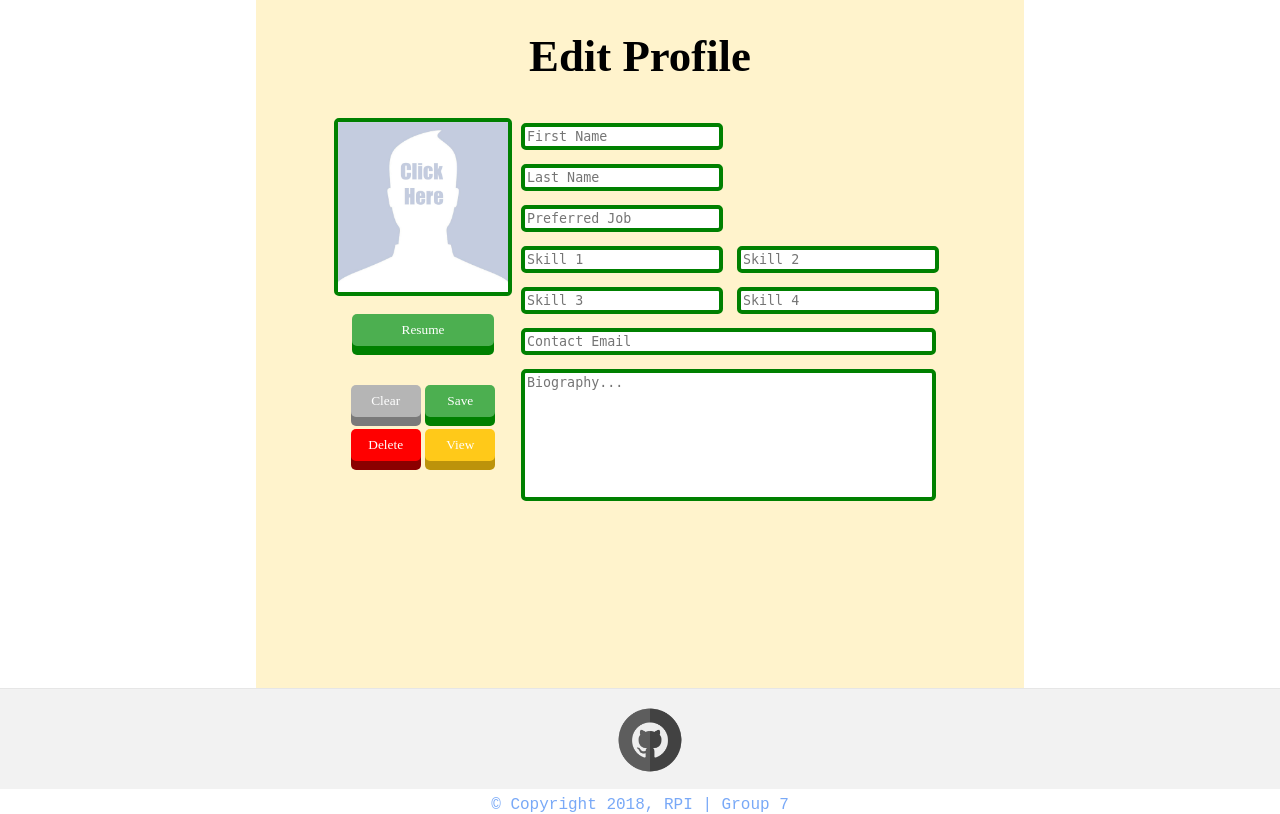
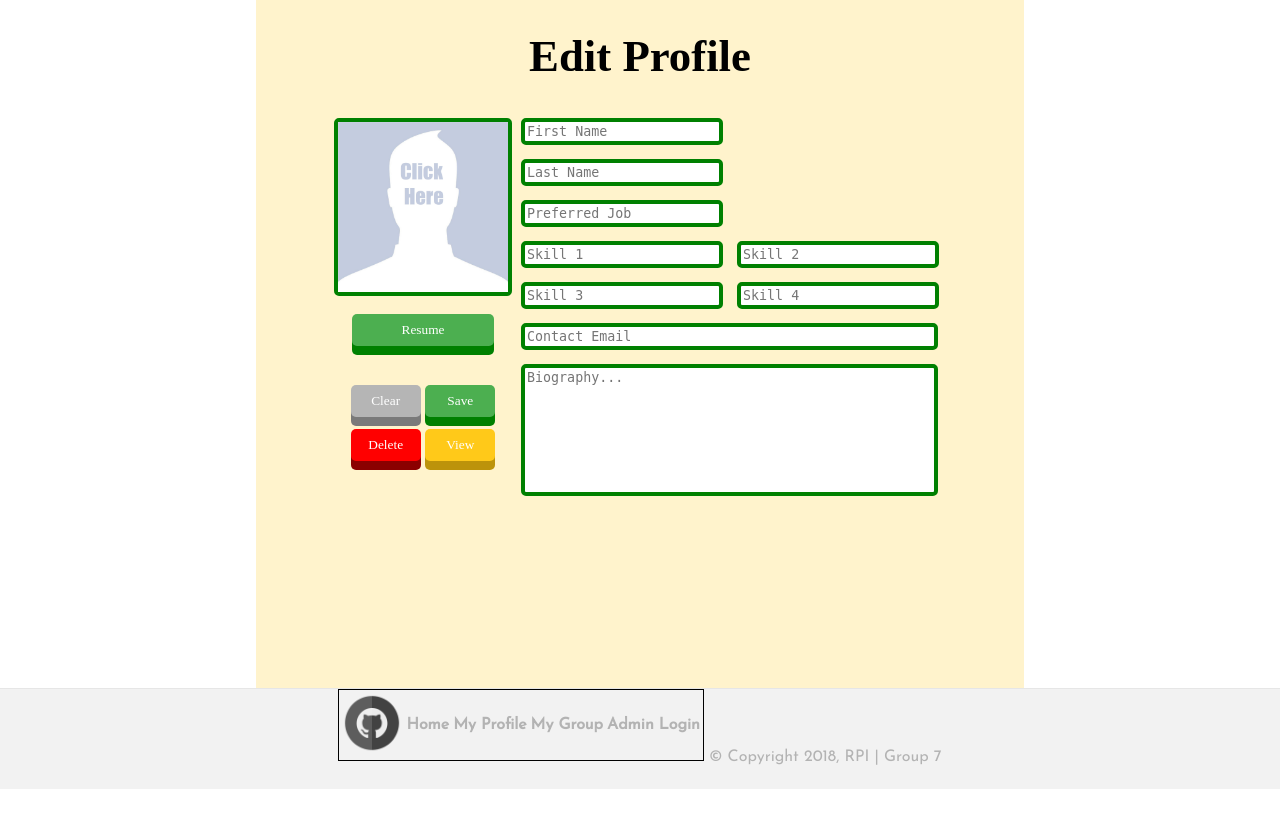
Before and after one commit to hhy4285/it2110-2, a PHP site: page /user_profile_page/user_profile.php in a window 1280 px wide. Shown: the part 27-841 px from the top of the page. After the commit the page ends 816 px from the top, so only its background shows below. Run offline with PHP 8.4, Linux system fonts and the light colour scheme; lists and menus that the app fills with data are empty; some web fonts are replaced.

Commit message:
footer edits

```diff
--- a/resources/footer.php
+++ b/resources/footer.php
@@ -1,15 +1,25 @@
 <?php
 	echo '<div id ="footer-container">
-					<link rel="stylesheet" href="https://cdnjs.cloudflare.com/ajax/libs/font-awesome/4.7.0/css/font-awesome.min.css">
+
       		<footer>
-	      		<ul class="social-icons">
-					    <li>
-					      <a id="github-icon" href="https://github.com/hhy4285/it2110-2.git" target="blank">
-            			<img src="../resources/github-icon.png" alt="Github" />
-        				</a>
-					    </li>
-						</ul>
-      			© Copyright 2018, RPI | Group 7
+
+	      		<table id="footer-organization">
+						  <tr>
+						  	<th>
+						  		<a id="git-icon" href="https://github.com/hhy4285/it2110-2.git" target="blank">
+	          			<img src="../resources/github-icon.png" alt="Github" />
+	      					</a>
+	      				</th>
+	      				<th>Home</th>
+	      				<th>My Profile</th>
+	      				<th>My Group</th>
+	      				<th>Admin Login</th>
+						  </tr>
+						</table>
+
+
+
+	      			© Copyright 2018, RPI | Group 7
       		</footer>
     	</div>';
 ?>
--- a/resources/style.css
+++ b/resources/style.css
@@ -70,29 +70,27 @@ footer {
   text-align: center;
   height: 100px;
   width: 100%;
-  font-family: "Courier New", Courier, monospace;
+  font-family: 'Josefin Sans', sans-serif;
   font-size: 1em;
-  color:#79a9f7;
+  color:#b3b3b3;
   background-color: #f2f2f2;
   border-top: 1px solid #e6e6e6;
 }
 
-.social-icons {
+#git-icon {
     text-align: center;
-}
-.social-icons li {
     display:inline-block;
     list-style-type:none;
-    -webkit-user-select:none;
-    -moz-user-select:none;
 }
-.social-icons li a {
-    border-bottom: none;
+
+#git-icon img {
+    width:60px;
+    height:60px;
 }
-.social-icons li img {
-    width:70px;
-    height:70px;
-    margin-right: 20px;
+
+#footer-organization {
+  border: 1pt solid black;
+  display: inline-block;
 }
 
 /*-------------------------------------*/
--- a/user_profile_page/resources/style_user_page.css
+++ b/user_profile_page/resources/style_user_page.css
@@ -21,6 +21,10 @@ h1 {
 	margin-right: auto;
 	background-color: #fff3cc;
 	white-space: nowrap;
+}
+
+#firstname {
+	margin-top: 0;
 }
 
 #table-outer {
@@ -57,13 +61,13 @@ ul#all-groups {
 .large-input-field {
 	resize: none;
 	margin: 5px;
-	width: 403px;
+	width: 405px;
 	border: 4px solid green;
 	border-radius: 5px;
 }
 
 #biography {
-	width: 403px;
+	width: 405px;
 }
 
 #resumeButton {
--- a/user_profile_page/user_profile.php
+++ b/user_profile_page/user_profile.php
@@ -7,6 +7,7 @@
     <link type="text/css" rel="stylesheet" href="resources/style_user_page.css" />
     <link href="https://fonts.googleapis.com/css?family=Bowlby+One+SC" rel="stylesheet">
     <link href="https://fonts.googleapis.com/css?family=Suez+One" rel="stylesheet">
+    <link href="https://fonts.googleapis.com/css?family=Josefin+Sans" rel="stylesheet">
     <script src="https://ajax.googleapis.com/ajax/libs/jquery/3.3.1/jquery.min.js"></script>
   </head>
 
```
